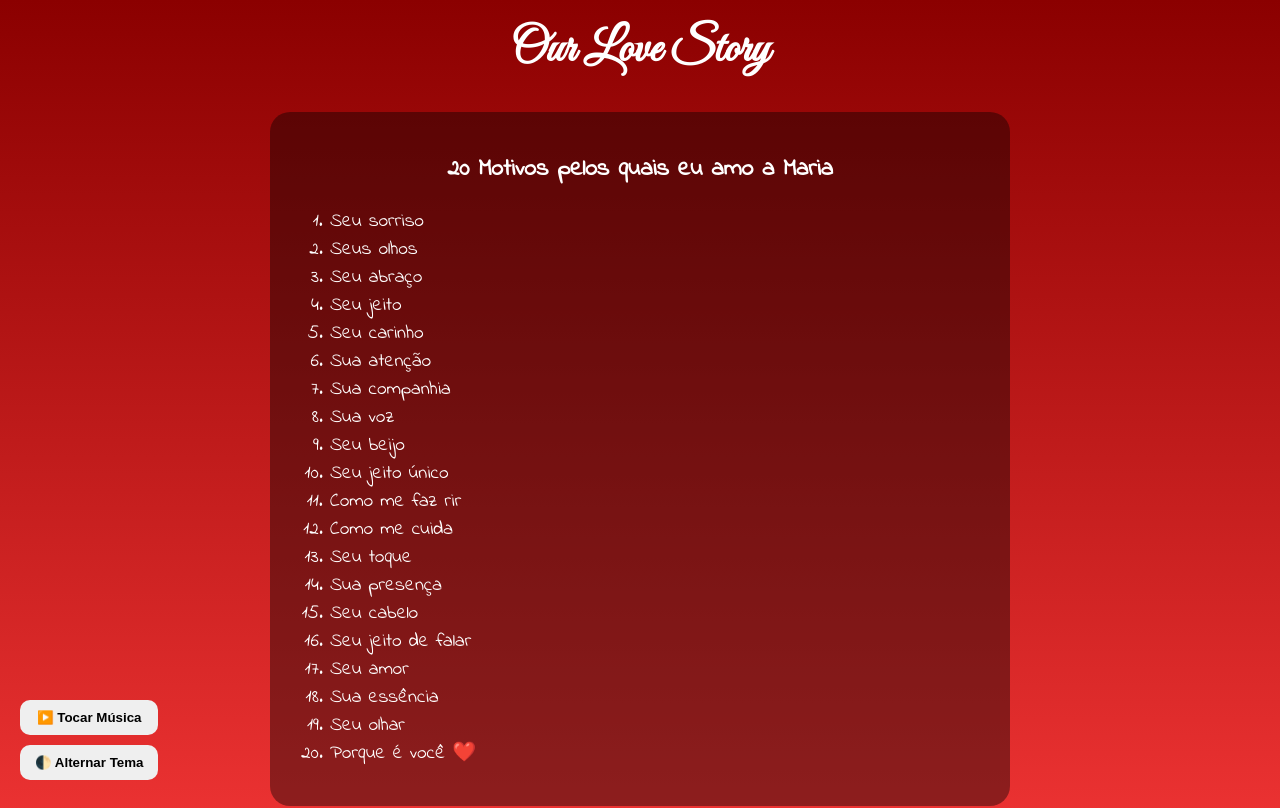
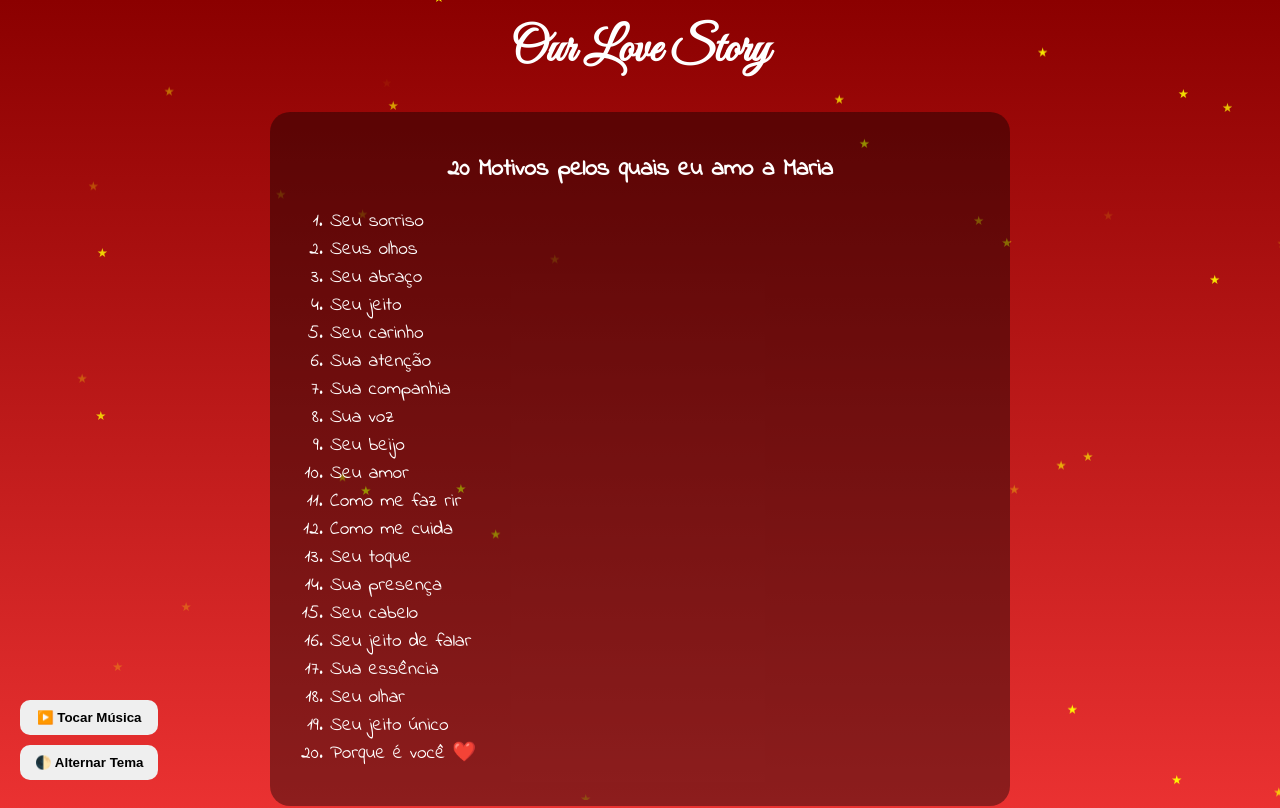
Before and after one commit to KingsDevOfc/our-love-story, a plain HTML site: page index.html in a window 1280 px wide. Shown: the top 808 px of the page. Drawn offline with Linux system fonts and the light colour scheme.

Commit message:
Enhance index.html with star animation feature
Added star animation and overflow hidden to body.

```diff
--- a/index.html
+++ b/index.html
@@ -17,6 +17,7 @@
       color: white;
       font-family: 'Indie Flower', cursive;
       text-align: center;
+      overflow-x: hidden;
     }
 
     body.dark {
@@ -69,6 +70,32 @@
       cursor: pointer;
       font-weight: bold;
     }
+
+    /* ⭐ ESTRELAS */
+    .stars {
+      position: fixed;
+      top: 0;
+      left: 0;
+      width: 100%;
+      height: 100%;
+      overflow: hidden;
+      z-index: -1;
+    }
+
+    .star {
+      position: absolute;
+      width: 10px;
+      height: 10px;
+      background: yellow;
+      clip-path: polygon(50% 0%, 61% 35%, 98% 35%, 68% 57%, 79% 91%, 50% 70%, 21% 91%, 32% 57%, 2% 35%, 39% 35%);
+      opacity: 0.8;
+      animation: subirEstrela linear infinite;
+    }
+
+    @keyframes subirEstrela {
+      from { transform: translateY(100vh); }
+      to { transform: translateY(-10vh); }
+    }
   </style>
 </head>
 
@@ -89,15 +116,17 @@
     <h2>20 Motivos pelos quais eu amo a Maria</h2>
     <ol>
       <li>Seu sorriso</li><li>Seus olhos</li><li>Seu abraço</li><li>Seu jeito</li><li>Seu carinho</li>
-      <li>Sua atenção</li><li>Sua companhia</li><li>Sua voz</li><li>Seu beijo</li><li>Seu jeito único</li>
+      <li>Sua atenção</li><li>Sua companhia</li><li>Sua voz</li><li>Seu beijo</li><li>Seu amor</li>
       <li>Como me faz rir</li><li>Como me cuida</li><li>Seu toque</li><li>Sua presença</li><li>Seu cabelo</li>
-      <li>Seu jeito de falar</li><li>Seu amor</li><li>Sua essência</li><li>Seu olhar</li><li>Porque é você ❤️</li>
+      <li>Seu jeito de falar</li><li>Sua essência</li><li>Seu olhar</li><li>Seu jeito único</li><li>Porque é você ❤️</li>
     </ol>
   </div>
 
   <a href="carta.html" class="carta-link">💌 Leia minha carta para Maria</a>
 
   <div class="contador" id="contador"></div>
+
+  <div class="stars"></div>
 
   <script>
     const audio = document.getElementById("musica");
@@ -110,7 +139,7 @@
       }
     }
 
-    // DATA CORRETA: 4 de junho de 2025
+    // CONTADOR (4 de junho de 2025)
     const inicio = new Date(2025, 5, 4);
     inicio.setHours(0,0,0,0);
 
@@ -129,6 +158,24 @@
 
     atualizarContador();
     setInterval(atualizarContador, 1000);
+
+    // ⭐ ESTRELAS
+    function criarEstrelas() {
+      const container = document.querySelector(".stars");
+
+      for (let i = 0; i < 40; i++) {
+        const star = document.createElement("div");
+        star.classList.add("star");
+
+        star.style.left = Math.random() * 100 + "%";
+        star.style.animationDuration = (3 + Math.random() * 5) + "s";
+        star.style.opacity = Math.random();
+
+        container.appendChild(star);
+      }
+    }
+
+    criarEstrelas();
   </script>
 
 </body>
```
